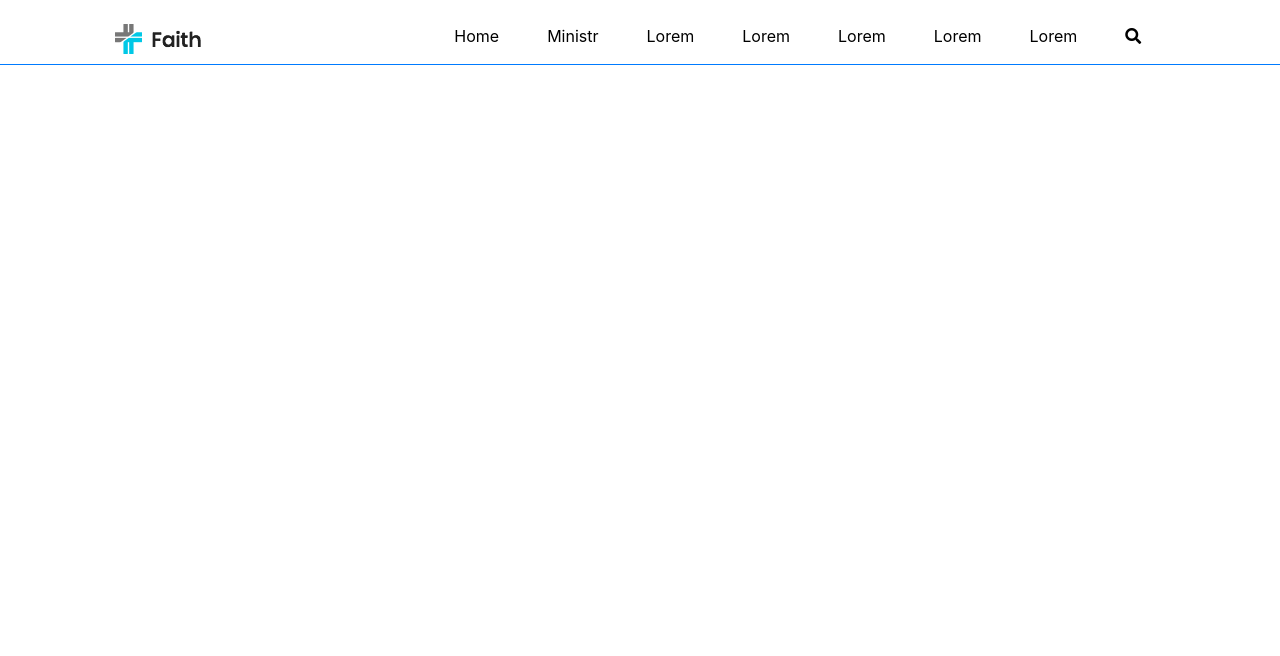
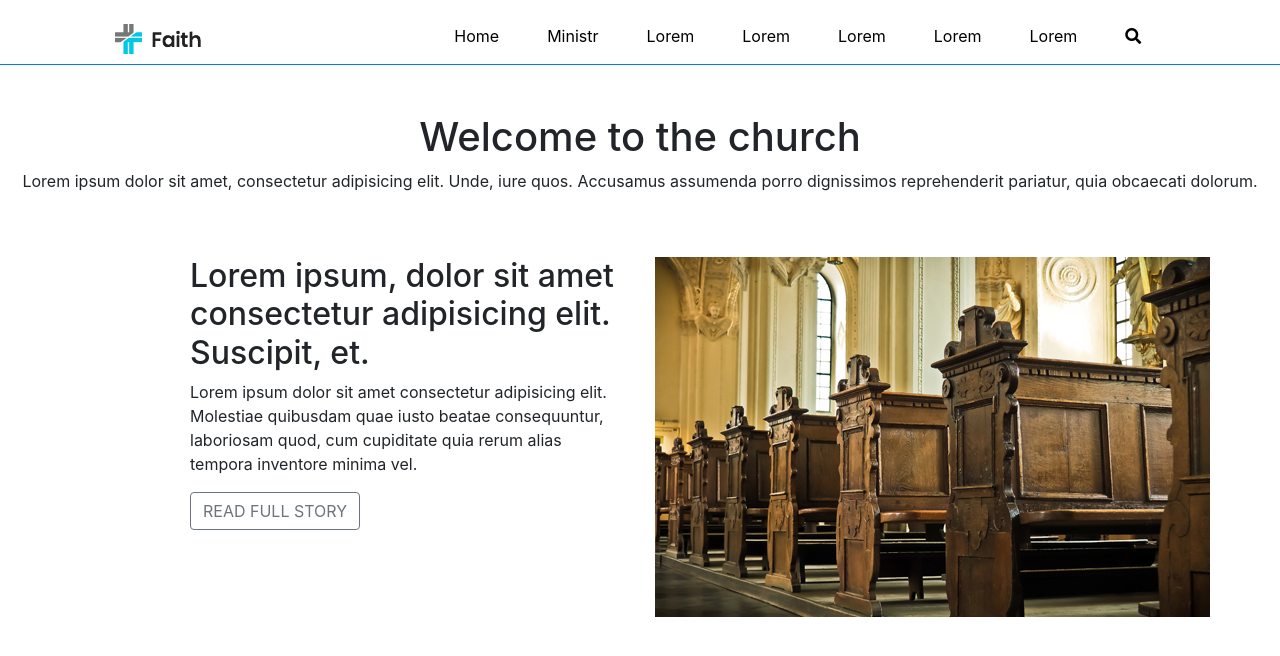
Before and after one commit to oussamaghzl/exercice1-git, a website: page index.html in a window 1280 px wide. Drawn offline with nearby package versions, Linux system fonts and the light colour scheme.

Commit message:
section 1 fini

```diff
--- a/index.html
+++ b/index.html
@@ -27,6 +27,24 @@
 
         </div>
     </nav>
+    <!-- 1ere section -->
+    <section>
+        <div class="text-center py-5">
+            <h1>Welcome to the church</h1>
+            <p>Lorem ipsum dolor sit amet, consectetur adipisicing elit. Unde, iure quos. Accusamus assumenda porro dignissimos reprehenderit pariatur, quia obcaecati dolorum.</p>
+        </div>
+        <div class="container-fluid d-flex w-75 text-center">
+            <div class="col-6 text-left">
+                <h2 >Lorem ipsum, dolor sit amet consectetur adipisicing elit. Suscipit, et.</h2>
+                <p>Lorem ipsum dolor sit amet consectetur adipisicing elit. Molestiae quibusdam quae iusto beatae consequuntur, laboriosam quod, cum cupiditate quia rerum alias tempora inventore minima vel.</p>
+                <button type="button" class="btn btn-outline-secondary">READ FULL STORY</button>
+            </div>
+            <div class="col-6">
+                <img src="./public/images/about.jpg" alt="">
+            </div>
+
+          </div>
+    </section>
 
 
     <script src="./node_modules/jquery/dist/jquery.js"></script>
```
